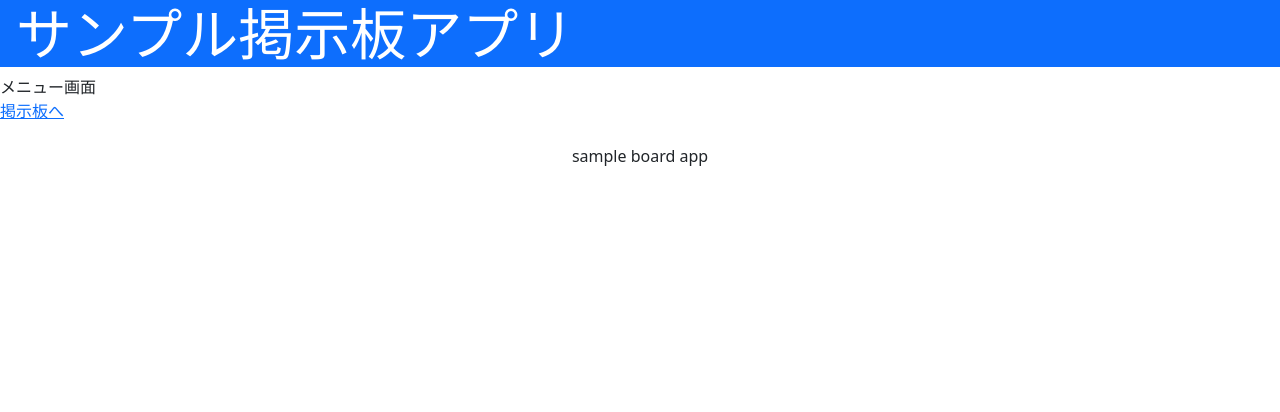
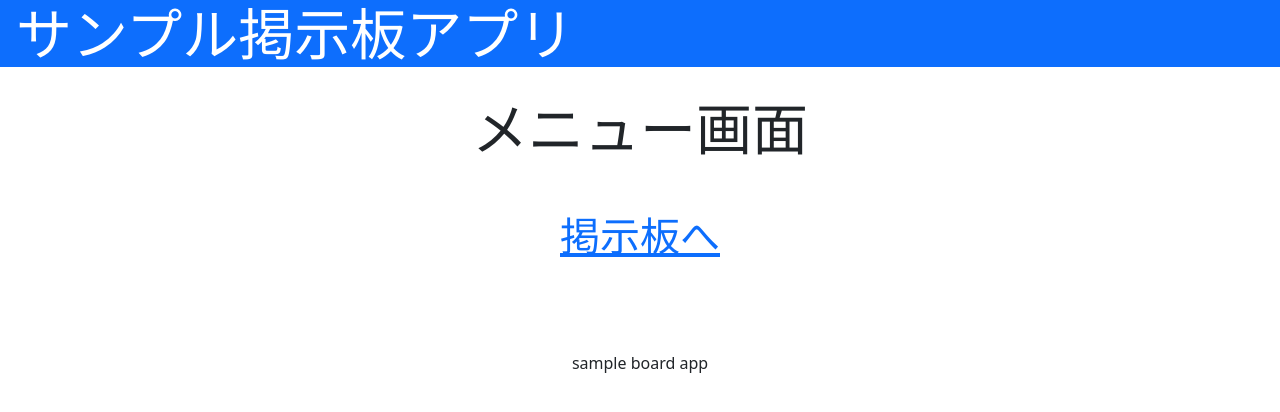
Before and after one commit to TokiNoviceProgrammer/sample-board-nextjs-app, a Next.js app: page / in a window 1280 px wide. Shown: the top 412 px of the page. Built offline with nearby package versions, Linux system fonts and the light colour scheme.

Commit message:
feat: メニュー画面のレイアウト調整

```diff
--- a/pages/index.tsx
+++ b/pages/index.tsx
@@ -2,9 +2,13 @@ import Link from 'next/link'
 
 export default function Home() {
   return (
-    <div>
-      <div>メニュー画面</div>
-      <Link href='/board'>掲示板へ</Link>
+    <div style={{ padding: '20px' }} className='px-3 text-center'>
+      <div className='display-4'>メニュー画面</div>
+      <div style={{ marginTop: '50px', marginBottom: '50px' }}>
+        <Link href='/board' className='display-6'>
+          掲示板へ
+        </Link>
+      </div>
     </div>
   )
 }
```
